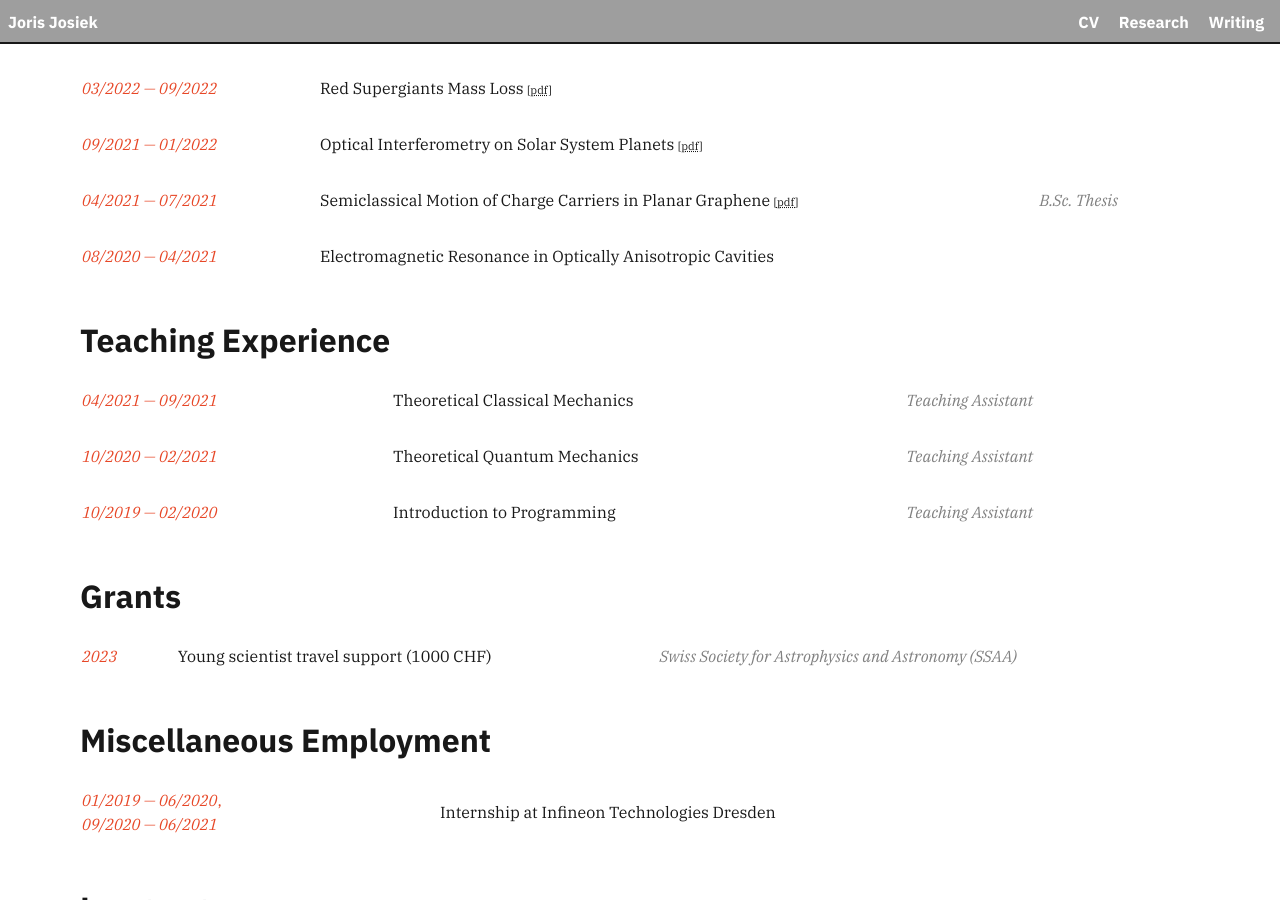
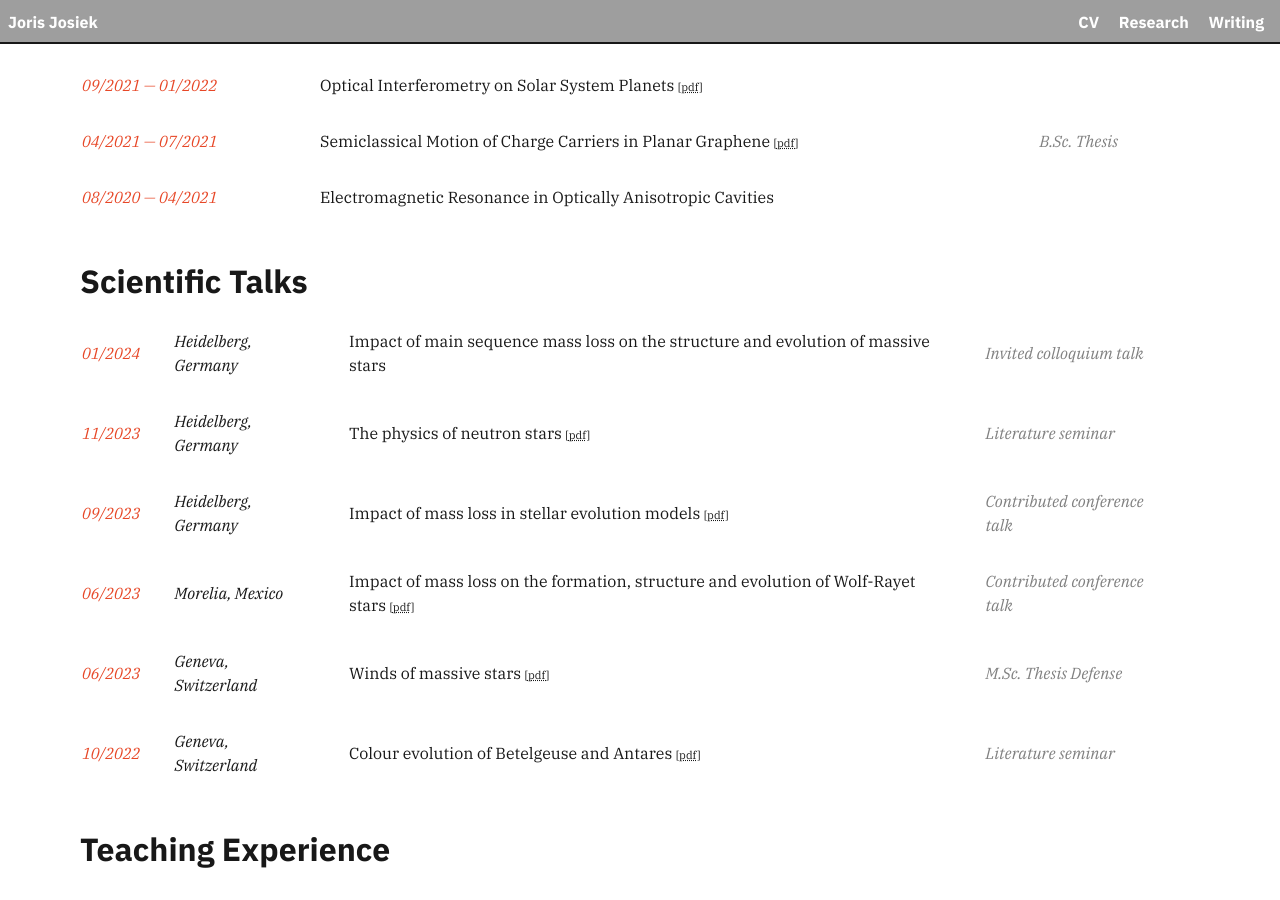
Before and after one commit to JorisJosiek/jorisjosiek.github.io, a Jekyll site: the page built from CV.md, in a window 1280 px wide and 900 px high, scrolled down 682 px. Built offline with Jekyll 4.4.1, drawn with Linux system fonts in a browser that asks for light colours; nearby versions of some CDN libraries; some of the changed text lies outside the part shown.

Commit message:
Added scientific talks in CV

```diff
--- a/CV.md
+++ b/CV.md
@@ -18,6 +16,15 @@ Click [here](https://jorisjosiek.com/assets/documents/CV-Joris-Josiek-Online.pdf
 | <span class="text-accent">*09/2021 — 01/2022*</span> | Optical Interferometry on Solar System Planets <span class="small-text">[[pdf](https://jorisjosiek.com/assets/documents/Optical-Interferometry-Solar-System-Planets-Report.pdf)]</span>|
 | <span class="text-accent">*04/2021 — 07/2021*</span> | Semiclassical Motion of Charge Carriers in Planar Graphene <span class="small-text">[[pdf](https://jorisjosiek.com/assets/documents/Charge-Carriers-Graphene-Thesis.pdf)]</span>| <span style="color:gray">*B.Sc. Thesis*</span>
 | <span class="text-accent">*08/2020 — 04/2021*</span> | Electromagnetic Resonance in Optically Anisotropic Cavities |
+
+## Scientific Talks
+
+| <span class="text-accent">*01/2024*</span>| *Heidelberg, Germany* | Impact of main sequence mass loss on the structure and evolution of massive stars | <span style="color:gray">*Invited colloquium talk*</span>|
+| <span class="text-accent">*11/2023*</span>| *Heidelberg, Germany* | The physics of neutron stars <span class="small-text">[[pdf](https://jorisjosiek.com/assets/documents/202311-JournalTalk.pdf)]</span>| <span style="color:gray">*Literature seminar*</span>|
+| <span class="text-accent">*09/2023*</span>| *Heidelberg, Germany* | Impact of mass loss in stellar evolution models <span class="small-text">[[pdf](https://jorisjosiek.com/assets/documents/202309-Talk.pdf)]</span>| <span style="color:gray">*Contributed conference talk*</span>|
+| <span class="text-accent">*06/2023*</span>| *Morelia, Mexico* | Impact of mass loss on the formation, structure and evolution of Wolf-Rayet stars <span class="small-text">[[pdf](https://jorisjosiek.com/assets/documents/202306-Talk.pdf)]</span>| <span style="color:gray">*Contributed conference talk*</span>|
+| <span class="text-accent">*06/2023*</span>| *Geneva, Switzerland* | Winds of massive stars <span class="small-text">[[pdf](https://jorisjosiek.com/assets/documents/MSC-Defense.pdf)]</span>| <span style="color:gray">*M.Sc. Thesis Defense*</span>|
+| <span class="text-accent">*10/2022*</span>| *Geneva, Switzerland* | Colour evolution of Betelgeuse and Antares <span class="small-text">[[pdf](https://jorisjosiek.com/assets/documents/202210-JournalTalk.pdf)]</span>| <span style="color:gray">*Literature seminar*</span>|
 
 ## Teaching Experience
 
--- a/_includes/footer.html
+++ b/_includes/footer.html
@@ -13,7 +13,7 @@ It is built using <a class="text-accent" href="https://jekyllrb.com/">Jekyll</a>
   </div>
   <div class="right">
      <p class="mr-3 py-2 mb-0 right">
-       &copy; Joris Josiek 2022-2023
+       &copy; Joris Josiek 2022–2024
      </p>
   </div>
 </div>
```
Also changed, not shown: other parts of CV.md (+0 -2 lines), research.md (+8 -1 lines), 5 other files.
